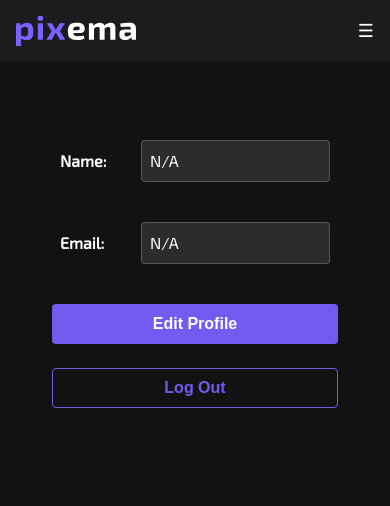
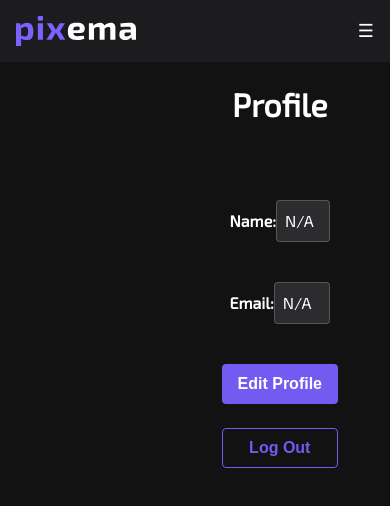
Before and after one commit to askoldas/MyMdb, a React (Vite) app: page /profile in a window 390 px wide. Shown: the top 506 px of the page. Built offline with nearby package versions, Linux system fonts and the light colour scheme; no server answers.

Commit message:
colapse menu

```diff
--- a/src/styles/sections/layout.scss
+++ b/src/styles/sections/layout.scss
@@ -3,18 +3,21 @@
 .layout {
   display: flex;
   flex-direction: column;
-  height: 100vh;
+  height: 100vh; /* Full viewport height */
   width: 100%;
 
-  .main {
-    margin-left: $sidebar-width; /* Sidebar margin for desktop */
-    flex-grow: 1;
+  /* Content Section */
+  .content-section {
+    flex-grow: 1; /* Allow content to expand */
     background-color: $background-black;
-    overflow-y: auto;
+    overflow-y: auto; /* Enable scrolling for content */
+    margin-top: 0; /* Default for desktop */
+    margin-left: $sidebar-width;
 
-    /* Remove margin on mobile */
+    /* Add margin on mobile */
     @media (max-width: 768px) {
-      margin-left: 0; /* No sidebar on mobile */
+      margin-top: 60px; /* Match the height of the navbar */
+      margin-left: auto
     }
   }
 }
--- a/src/ui/Layout.jsx
+++ b/src/ui/Layout.jsx
@@ -1,17 +1,19 @@
-import { Outlet } from 'react-router-dom'
-import { Navbar } from '@/ui/sections/Navbar'
-import { UserControls } from '@/ui/sections/UserControls'
-import '@/styles/sections/layout.scss'
+import { Outlet } from 'react-router-dom';
+import { Navbar } from '@/ui/sections/Navbar';
+import '@/styles/sections/layout.scss';
 
 export function Layout() {
   return (
     <div className="layout">
-      <Navbar />
+      {/* Fixed Navbar */}
+      <aside className="navbar-section">
+        <Navbar />
+      </aside>
 
-      <div className="main">
-      {/* <UserControls /> */}
-          <Outlet />
-      </div>
+      {/* Main Content */}
+      <main className="content-section">
+        <Outlet />
+      </main>
     </div>
-  )
+  );
 }
--- a/src/ui/components/Navigation.jsx
+++ b/src/ui/components/Navigation.jsx
@@ -1,50 +1,52 @@
-import React, { useState } from 'react'
-import { useSelector } from 'react-redux'
-import { NavItem } from '@/ui/elements/NavItem'
-import { AuthModal } from '@/ui/modals/AuthModal'
-import HomeIcon from '@/assets/icons/Home.svg?react'
-import MoviesIcon from '@/assets/icons/Movie.svg?react'
-import FavoritesIcon from '@/assets/icons/Favorites.svg?react'
-import WatchlistIcon from '@/assets/icons/Watchlist.svg?react'
-import StarIcon from '@/assets/icons/Star.svg?react'
-import '@/styles/components/navigation.scss'
+import React, { useState } from 'react';
+import { useSelector } from 'react-redux';
+import { NavItem } from '@/ui/elements/NavItem';
+import { AuthModal } from '@/ui/modals/AuthModal';
+import HomeIcon from '@/assets/icons/Home.svg?react';
+import MoviesIcon from '@/assets/icons/Movie.svg?react';
+import FavoritesIcon from '@/assets/icons/Favorites.svg?react';
+import WatchlistIcon from '@/assets/icons/Watchlist.svg?react';
+import StarIcon from '@/assets/icons/Star.svg?react';
+import '@/styles/components/navigation.scss';
 
-export function Navigation() {
-  const user = useSelector((state) => state.auth.user)
-  const [isAuthModalOpen, setAuthModalOpen] = useState(false)
+export function Navigation({ onNavItemClick }) {
+  const user = useSelector((state) => state.auth.user);
+  const [isAuthModalOpen, setAuthModalOpen] = useState(false);
 
   const handleProtectedNavigation = (e) => {
     if (!user) {
-      e.preventDefault()
-      setAuthModalOpen(true)
+      e.preventDefault();
+      setAuthModalOpen(true);
+    } else if (onNavItemClick) {
+      onNavItemClick(); // Collapse menu on click
     }
-  }
+  };
 
   return (
     <>
       <div className="nav-list">
-        <NavItem to="/" label="Home" Icon={HomeIcon} />
-        <NavItem to="/movies" label="Movies" Icon={MoviesIcon} />
+        <NavItem to="/" label="Home" Icon={HomeIcon} onClick={onNavItemClick} />
+        <NavItem to="/movies" label="Movies" Icon={MoviesIcon} onClick={onNavItemClick} />
         <NavItem
           to="/favorites"
           label="Favorites"
           Icon={FavoritesIcon}
-          onClick={user ? undefined : handleProtectedNavigation}
+          onClick={user ? onNavItemClick : handleProtectedNavigation}
         />
         <NavItem
           to="/watchlist"
           label="Watchlist"
           Icon={WatchlistIcon}
-          onClick={user ? undefined : handleProtectedNavigation}
+          onClick={user ? onNavItemClick : handleProtectedNavigation}
         />
         <NavItem
           to="/rated"
           label="Rated"
           Icon={StarIcon}
-          onClick={user ? undefined : handleProtectedNavigation}
+          onClick={user ? onNavItemClick : handleProtectedNavigation}
         />
       </div>
       <AuthModal isOpen={isAuthModalOpen} onClose={() => setAuthModalOpen(false)} />
     </>
-  )
+  );
 }
--- a/src/ui/sections/Navbar.jsx
+++ b/src/ui/sections/Navbar.jsx
@@ -11,9 +11,13 @@ export function Navbar() {
     setMenuOpen(!menuOpen);
   };
 
+  const closeMenu = () => {
+    setMenuOpen(false); // Collapse the menu
+  };
+
   return (
     <div className="navbar">
-      {/* Mobile and Desktop: Logo + Menu Icon */}
+      {/* Mobile Stripe with Logo and Menu Toggle */}
       <div className="navbar-stripe">
         <Link to="/" className="navbar-logo">
           <img src={logo} alt="Pixema Logo" />
@@ -25,7 +29,7 @@ export function Navbar() {
 
       {/* Navigation Links and Footer */}
       <div className={`navbar-content ${menuOpen ? 'visible' : ''}`}>
-        <Navigation />
+        <Navigation onNavItemClick={closeMenu} />
         <div className="navbar-footer">© All Rights Reserved</div>
       </div>
     </div>
```
